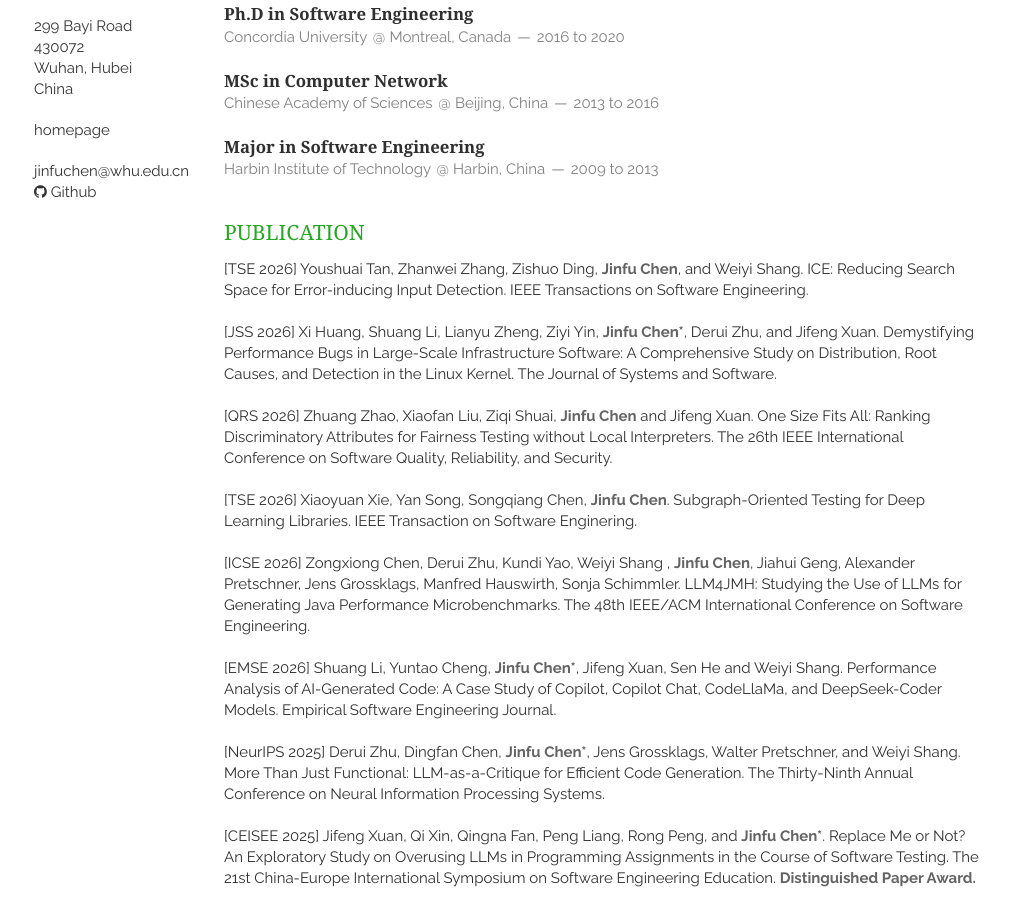
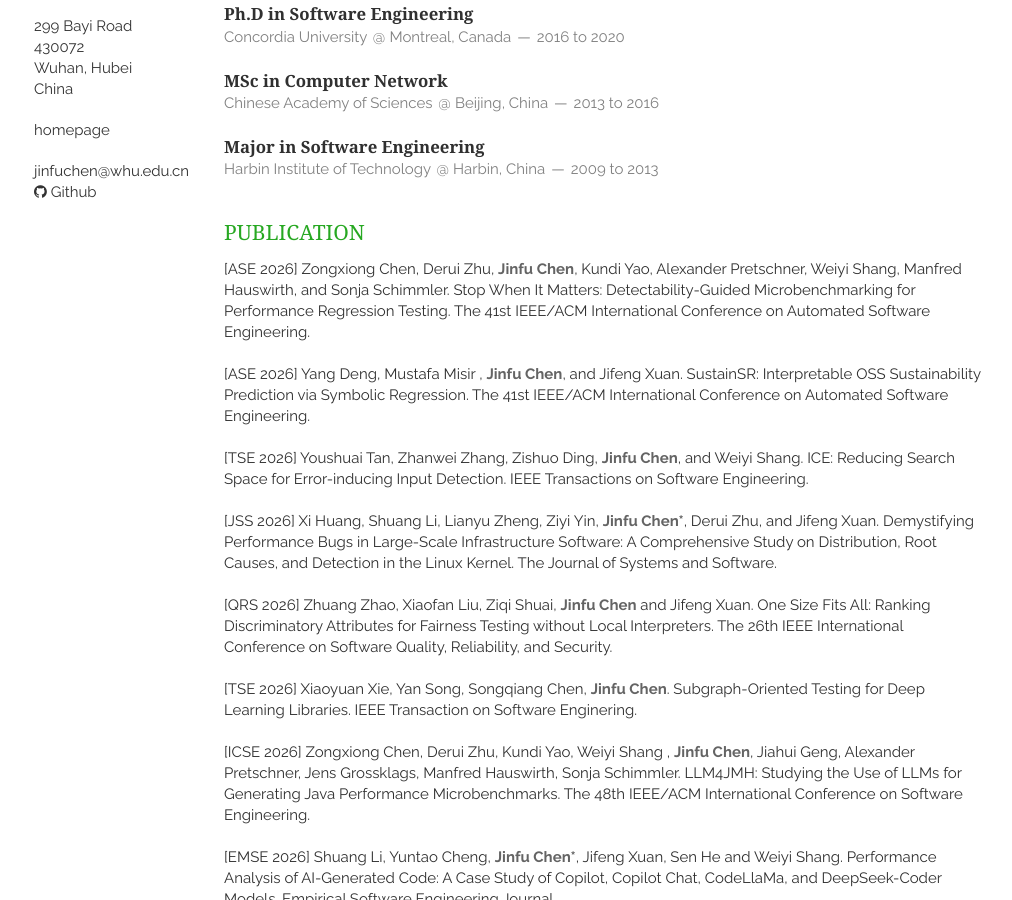
Before and after one commit to jinfuchen/jinfu, a Jekyll site: the page built from index.html, in a window 1280 px wide and 900 px high, scrolled down 319 px. Shown: the whole window, without its empty margins (136-1148 px from the left). Built offline with Jekyll 4.4.1, drawn with Linux system fonts in a browser that asks for light colours; nearby versions of some CDN libraries; the list of posts is cut into pages by our own code; some of the changed text lies outside the part shown.

Commit message:
ase 2026

```diff
--- a/_includes/award.html
+++ b/_includes/award.html
@@ -1,6 +1,7 @@
 <section class="thirteen columns">
     <h1>Awards</h1>
     <article>
+        <p>  ACM Wuhan Rising Star Award (2025) </p>
         <p>  IEEE TCSE Distinguished Paper Award (SANER 2025)</p>
         <p>  CEISEE 2025 Distinguished Paper Award</p>
     	<p>  ACM SIGSOFT Distinguished Paper Award (ICSE 2020)</p>
--- a/_includes/publication.html
+++ b/_includes/publication.html
@@ -12,6 +12,12 @@
     -->
 
     <article>
+      <p>[ASE 2026] Zongxiong Chen, Derui Zhu, <em>Jinfu Chen</em>, Kundi Yao, Alexander Pretschner, Weiyi Shang, Manfred Hauswirth, and Sonja Schimmler. Stop When It Matters: Detectability-Guided Microbenchmarking for Performance Regression Testing. The 41st IEEE/ACM International Conference on Automated Software Engineering. </p>
+      <br>
+
+      <p>[ASE 2026] Yang Deng, Mustafa Misir , <em>Jinfu Chen</em>, and Jifeng Xuan. SustainSR: Interpretable OSS Sustainability Prediction via Symbolic Regression. The 41st IEEE/ACM International Conference on Automated Software Engineering. </p>
+      <br>
+
       <p>[TSE 2026] Youshuai Tan, Zhanwei Zhang, Zishuo Ding, <em>Jinfu Chen</em>, and Weiyi Shang. ICE: Reducing Search Space for Error-inducing Input Detection. IEEE Transactions on Software Engineering. </p>
       <br>
 
```
